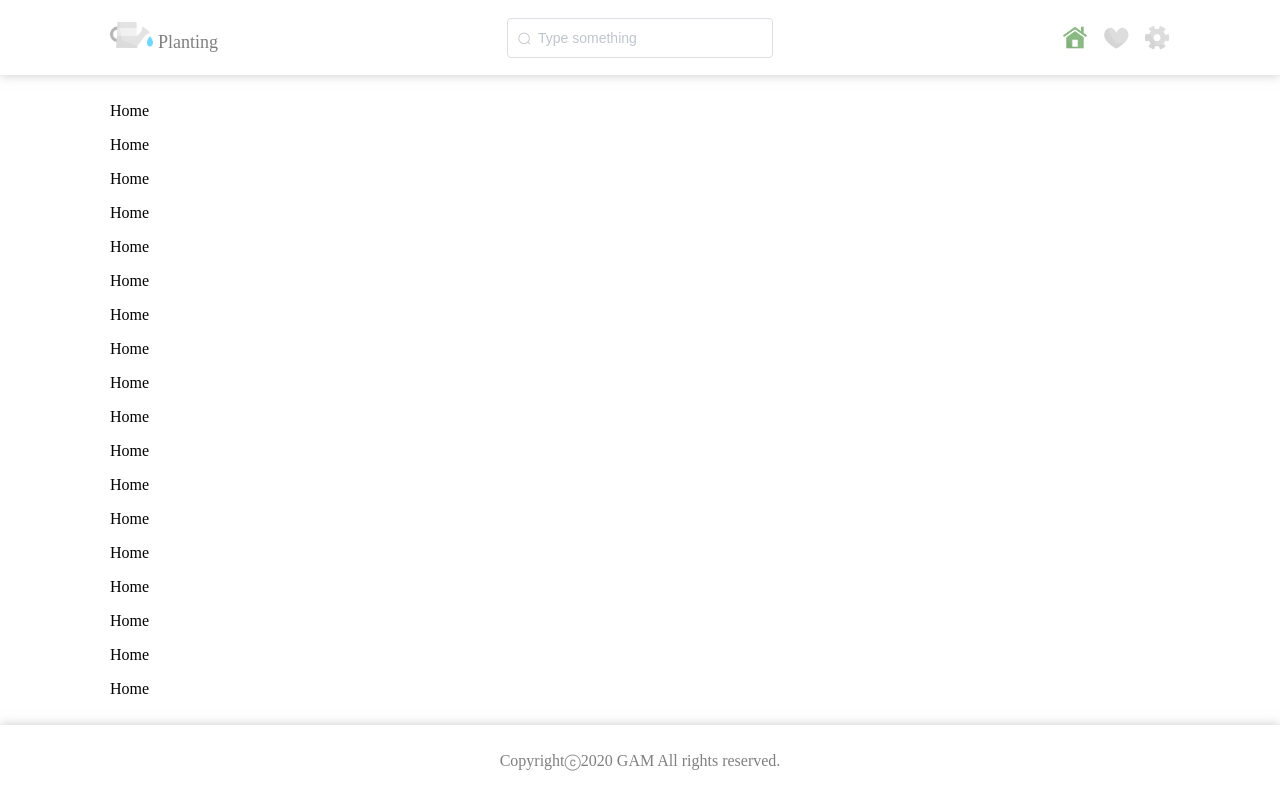
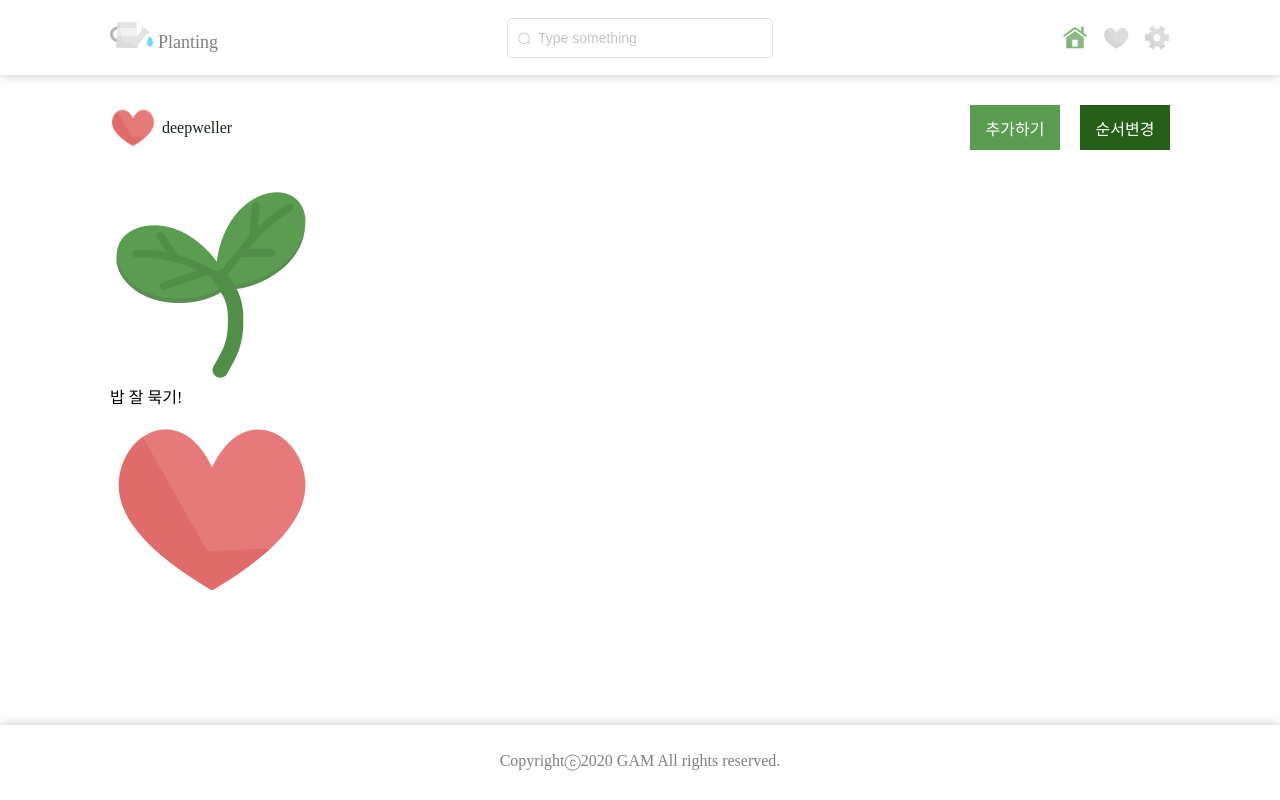
Before and after one commit to ga-m/planting-front, a Vue app: page /home/main in a window 1280 px wide. Built offline with nearby package versions, Linux system fonts and the light colour scheme.

Commit message:
Home 전체 레이아웃, User Info Area 퍼블리싱

```diff
--- /dev/null
+++ b/src/components/UserInfo.vue
@@ -0,0 +1,91 @@
+<template>
+    <div class="user-info-area">
+        <div class="user-info__nickname">
+            <router-link class="nickname-wrapper" to="/home/setting/member">
+                <img id="user-image" src="../icons/images/icon_heart_fill_pink.png">
+                <div id="user-nickname">deepweller</div>
+            </router-link>
+        </div>
+        <div class="user-info__goal-related">
+            <div class="button button-green">
+                <span>추가하기</span>
+            </div>
+            <div class="button button-dark-green">
+                <span>순서변경</span>
+            </div>
+        </div>
+    </div>
+</template>
+
+<script>
+export default {
+
+}
+</script>
+
+<style>
+.user-info-area {
+    margin-top: 30px;
+    margin-bottom: 30px;
+    width: 100%;
+    height: 45px;
+    display: flex;
+    align-items: center;
+}
+.user-info__nickname {
+    flex: 1;
+    display: flex;
+}
+.nickname-wrapper {
+    display: flex;
+    align-items: center;
+}
+#user-image {
+    width: 45px;
+}
+#user-nickname {
+  /* width: 123px;
+  height: 21px; */
+  font-family: HiraginoSansCNS-W6;
+  /* font-size: 21px; */
+  font-weight: normal;
+  font-stretch: normal;
+  font-style: normal;
+  line-height: normal;
+  letter-spacing: normal;
+  color: #192418;
+  padding-left: 7px;
+}
+.user-info__goal-related {
+    justify-content: flex-end;
+    flex: 1 0 0%;
+    display: flex;
+}
+.button {
+    /* TODO: Common Component */
+  width: 90px;
+  height: 45px;
+  margin-left: 20px;
+  display: flex;
+  align-items: center;
+}
+.button > span {
+  font-family: AppleSDGothicNeo;
+  font-size: 16px;
+  font-weight: normal;
+  font-stretch: normal;
+  font-style: normal;
+  line-height: normal;
+  letter-spacing: normal;
+  text-align: center;
+  color: #ffffff;
+  margin: 0 auto;
+}
+.button-green {
+    /* sass로 관리 가능(lighter-light-green-dark-darker) */
+    background-color: #5a9c50;
+}
+.button-dark-green {
+    background-color: #265f18;
+}
+</style>
--- /dev/null
+++ b/src/components/YearlyGoal.vue
@@ -0,0 +1,36 @@
+<template>
+    <div class="goals-area">
+        <div class="goal">
+            <div class="goal__header">
+                <div class="goal-header__title">
+                    <img class="goal-title__icon" src="../icons/images/icon_bud.png">
+                    <div class="goal-title__text">밥 잘 묵기<span class="goal-title__text-completed">!</span></div>
+                </div>
+                <div class="goal-header__right-items">
+                    <div class="right-items__like">
+                        <img class="goal-like__icon" src="../icons/images/icon_heart_fill_pink.png">
+                        <span class="goal-like__number"></span>
+                    </div>
+                    <div class="right-items__drop-down">
+                        <!-- 버튼 -->
+                        <!-- Dropdown -->
+                    </div>
+                </div>
+            </div>
+            <div class="goal__graph">
+                <div class="js-goal-graph">
+                    <!-- SVG 그래프 -->
+                </div>
+            </div>
+        </div>
+    </div>
+</template>
+
+<script>
+export default {
+
+}
+</script>
+
+<style>
+</style>
--- a/src/layout/index.vue
+++ b/src/layout/index.vue
@@ -29,7 +29,6 @@ export default {
   max-width: 1060px;
   width: 100%;
   height: 100%;
-  align-items: center;
   display: flex;
   margin: 0 auto;
 }
--- a/src/views/Home.vue
+++ b/src/views/Home.vue
@@ -1,32 +1,27 @@
 <template>
-  <div>
-    <p>Home</p>
-    <p>Home</p>
-    <p>Home</p>
-    <p>Home</p>
-    <p>Home</p>
-    <p>Home</p>
-    <p>Home</p>
-    <p>Home</p>
-    <p>Home</p>
-    <p>Home</p>
-    <p>Home</p>
-    <p>Home</p>
-    <p>Home</p>
-    <p>Home</p>
-    <p>Home</p>
-    <p>Home</p>
-    <p>Home</p>
-    <p>Home</p>
+  <div class="home-content">
+    <user-info></user-info>
+    <yearly-goal></yearly-goal>
   </div>
 </template>
 
 <script>
+import UserInfo from '../components/UserInfo.vue';
+import YearlyGoal from '../components/YearlyGoal.vue';
 export default {
+    components: {
+        YearlyGoal,
+        UserInfo,
+
+    },
 
 }
 </script>
 
 <style>
+.home-content {
+  width: 100%;
+  position: relative;
+}
 
 </style>
```
